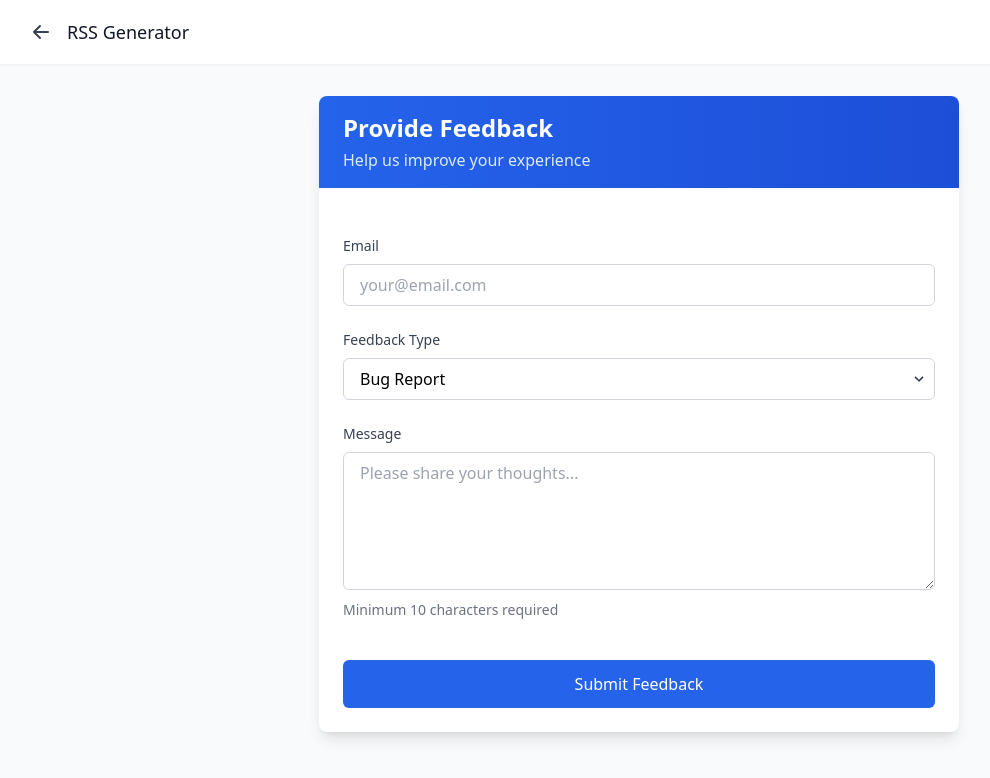
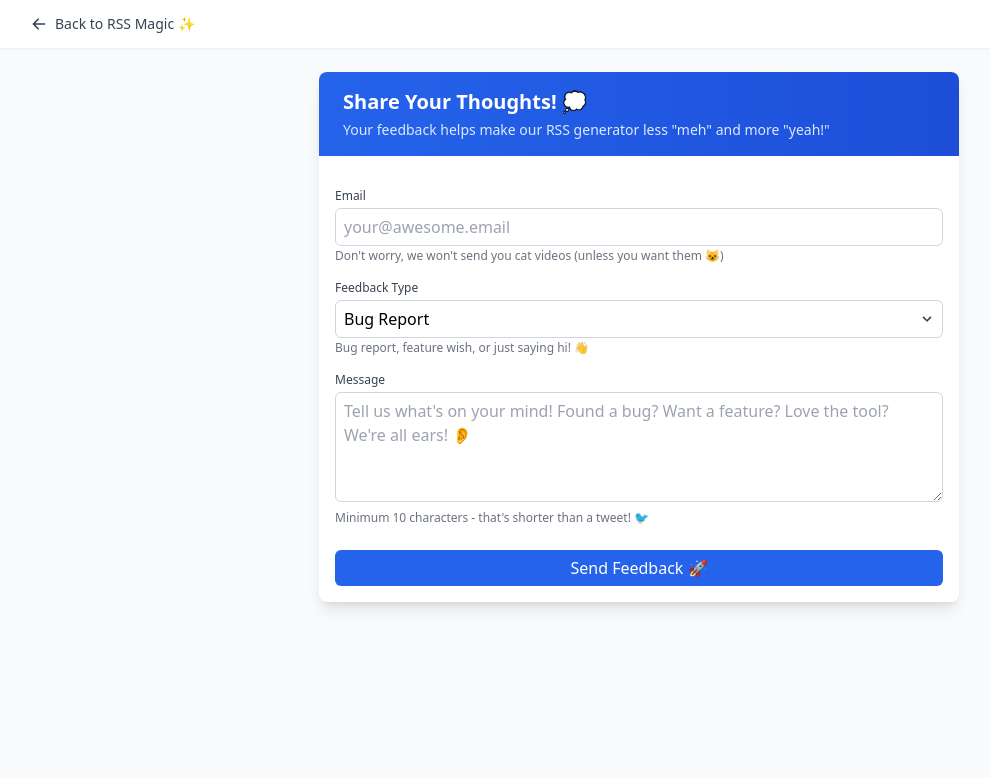
Before and after one commit to ahmedahmedovv/my-rss-creator, a Flask app: page /feedback in a window 1280 px wide. Shown: the top 778 px of the page, without its empty margins (1-991 px from the left). Run offline with Flask 3, Linux system fonts and the light colour scheme; parts of the project's set-up code (start-up, migrations or seed data) failed here and were passed over; some libraries are stand-ins or nearby versions.

Commit message:
humorous feedback

```diff
--- a/templates/feedback.html
+++ b/templates/feedback.html
@@ -10,77 +10,79 @@
     <!-- Navigation -->
     <nav class="bg-white shadow-sm">
         <div class="max-w-7xl mx-auto px-4 sm:px-6 lg:px-8">
-            <div class="flex justify-between h-16">
+            <div class="flex justify-between h-12">
                 <div class="flex items-center">
-                    <a href="/" class="text-gray-700 hover:text-gray-900">
-                        <svg xmlns="http://www.w3.org/2000/svg" class="h-5 w-5" viewBox="0 0 20 20" fill="currentColor">
+                    <a href="/" class="text-gray-700 hover:text-gray-900 flex items-center">
+                        <svg xmlns="http://www.w3.org/2000/svg" class="h-4 w-4" viewBox="0 0 20 20" fill="currentColor">
                             <path fill-rule="evenodd" d="M9.707 16.707a1 1 0 01-1.414 0l-6-6a1 1 0 010-1.414l6-6a1 1 0 011.414 1.414L5.414 9H17a1 1 0 110 2H5.414l4.293 4.293a1 1 0 010 1.414z" clip-rule="evenodd" />
                         </svg>
+                        <span class="ml-2 text-sm">Back to RSS Magic ✨</span>
                     </a>
-                    <span class="ml-4 text-lg font-medium text-gray-900">RSS Generator</span>
                 </div>
             </div>
         </div>
     </nav>
 
-    <div class="max-w-2xl mx-auto px-4 py-8">
+    <div class="max-w-2xl mx-auto px-4 py-6">
         <div class="bg-white rounded-lg shadow-lg overflow-hidden">
             <!-- Header -->
             <div class="px-6 py-4 bg-gradient-to-r from-blue-600 to-blue-700">
-                <h1 class="text-2xl font-bold text-white">Provide Feedback</h1>
-                <p class="text-blue-100 mt-1">Help us improve your experience</p>
+                <h1 class="text-xl font-bold text-white">Share Your Thoughts! 💭</h1>
+                <p class="text-blue-100 mt-1 text-sm">Your feedback helps make our RSS generator less "meh" and more "yeah!"</p>
             </div>
 
             <!-- Form -->
-            <form id="feedbackForm" class="p-6 space-y-6">
+            <form id="feedbackForm" class="p-4 space-y-4">
                 {{ form.hidden_tag() }}
 
                 <!-- Email Field -->
                 <div>
-                    {{ form.email.label(class="block text-sm font-medium text-gray-700 mb-2") }}
-                    {{ form.email(class="w-full px-4 py-2 border border-gray-300 rounded-md focus:outline-none focus:ring-2 focus:ring-blue-500 focus:border-blue-500 transition-colors", placeholder="your@email.com") }}
-                    <span class="text-red-500 text-sm hidden mt-1" id="emailError"></span>
+                    {{ form.email.label(class="block text-xs font-medium text-gray-700 mb-1") }}
+                    {{ form.email(class="w-full px-2 py-1.5 border border-gray-300 rounded-md focus:outline-none focus:ring-2 focus:ring-blue-500 focus:border-blue-500 transition-colors", placeholder="your@awesome.email") }}
+                    <p class="mt-0.5 text-xs text-gray-500">Don't worry, we won't send you cat videos (unless you want them 😺)</p>
+                    <span class="text-red-500 text-xs hidden mt-1" id="emailError"></span>
                 </div>
 
                 <!-- Feedback Type Field -->
                 <div>
-                    {{ form.feedback_type.label(class="block text-sm font-medium text-gray-700 mb-2") }}
+                    {{ form.feedback_type.label(class="block text-xs font-medium text-gray-700 mb-1") }}
                     <div class="relative">
-                        {{ form.feedback_type(class="w-full px-4 py-2 border border-gray-300 rounded-md focus:outline-none focus:ring-2 focus:ring-blue-500 focus:border-blue-500 appearance-none bg-white transition-colors") }}
+                        {{ form.feedback_type(class="w-full px-2 py-1.5 border border-gray-300 rounded-md focus:outline-none focus:ring-2 focus:ring-blue-500 focus:border-blue-500 appearance-none bg-white transition-colors") }}
                         <div class="pointer-events-none absolute inset-y-0 right-0 flex items-center px-2 text-gray-700">
                             <svg class="fill-current h-4 w-4" xmlns="http://www.w3.org/2000/svg" viewBox="0 0 20 20">
                                 <path d="M9.293 12.95l.707.707L15.657 8l-1.414-1.414L10 10.828 5.757 6.586 4.343 8z"/>
                             </svg>
                         </div>
                     </div>
-                    <span class="text-red-500 text-sm hidden mt-1" id="feedbackTypeError"></span>
+                    <p class="mt-0.5 text-xs text-gray-500">Bug report, feature wish, or just saying hi! 👋</p>
+                    <span class="text-red-500 text-xs hidden mt-1" id="feedbackTypeError"></span>
                 </div>
 
                 <!-- Message Field -->
                 <div>
-                    {{ form.message.label(class="block text-sm font-medium text-gray-700 mb-2") }}
-                    {{ form.message(class="w-full px-4 py-2 border border-gray-300 rounded-md focus:outline-none focus:ring-2 focus:ring-blue-500 focus:border-blue-500 transition-colors", rows="5", placeholder="Please share your thoughts...") }}
-                    <span class="text-red-500 text-sm hidden mt-1" id="messageError"></span>
-                    <p class="mt-1 text-sm text-gray-500">Minimum 10 characters required</p>
+                    {{ form.message.label(class="block text-xs font-medium text-gray-700 mb-1") }}
+                    {{ form.message(class="w-full px-2 py-1.5 border border-gray-300 rounded-md focus:outline-none focus:ring-2 focus:ring-blue-500 focus:border-blue-500 transition-colors", rows="4", placeholder="Tell us what's on your mind! Found a bug? Want a feature? Love the tool? We're all ears! 👂") }}
+                    <p class="mt-0.5 text-xs text-gray-500">Minimum 10 characters - that's shorter than a tweet! 🐦</p>
+                    <span class="text-red-500 text-xs hidden mt-1" id="messageError"></span>
                 </div>
 
                 <!-- Submit Button -->
-                <div class="pt-4">
-                    {{ form.submit(class="w-full bg-blue-600 text-white py-3 px-4 rounded-md hover:bg-blue-700 focus:outline-none focus:ring-2 focus:ring-blue-500 focus:ring-offset-2 transition-colors duration-200") }}
+                <div class="pt-2">
+                    {{ form.submit(class="w-full bg-blue-600 text-white py-1.5 px-3 rounded-md hover:bg-blue-700 focus:outline-none focus:ring-2 focus:ring-blue-500 focus:ring-offset-2 transition-colors duration-200", value="Send Feedback 🚀") }}
                 </div>
             </form>
         </div>
 
         <!-- Success Message -->
-        <div id="successMessage" class="hidden mt-6">
-            <div class="bg-green-50 border border-green-200 rounded-lg p-6 text-center">
-                <svg class="mx-auto h-12 w-12 text-green-500" fill="none" stroke="currentColor" viewBox="0 0 24 24">
+        <div id="successMessage" class="hidden mt-4">
+            <div class="bg-green-50 border border-green-200 rounded-lg p-4 text-center">
+                <svg class="mx-auto h-10 w-10 text-green-500" fill="none" stroke="currentColor" viewBox="0 0 24 24">
                     <path stroke-linecap="round" stroke-linejoin="round" stroke-width="2" d="M9 12l2 2 4-4m6 2a9 9 0 11-18 0 9 9 0 0118 0z"></path>
                 </svg>
-                <h3 class="mt-3 text-lg font-medium text-green-900">Thank you for your feedback!</h3>
-                <p class="mt-2 text-sm text-green-700">Your input helps us improve the RSS Generator.</p>
-                <button onclick="window.location.href='/'" class="mt-4 text-sm text-green-600 hover:text-green-800 font-medium">
-                    Return to Homepage
+                <h3 class="mt-2 text-base font-medium text-green-900">Woohoo! Thanks for the feedback! 🎉</h3>
+                <p class="mt-1 text-sm text-green-700">Your thoughts help make our RSS Generator even more awesome!</p>
+                <button onclick="window.location.href='/'" class="mt-3 text-sm text-green-600 hover:text-green-800 font-medium">
+                    Back to the RSS Magic ✨
                 </button>
             </div>
         </div>
```
